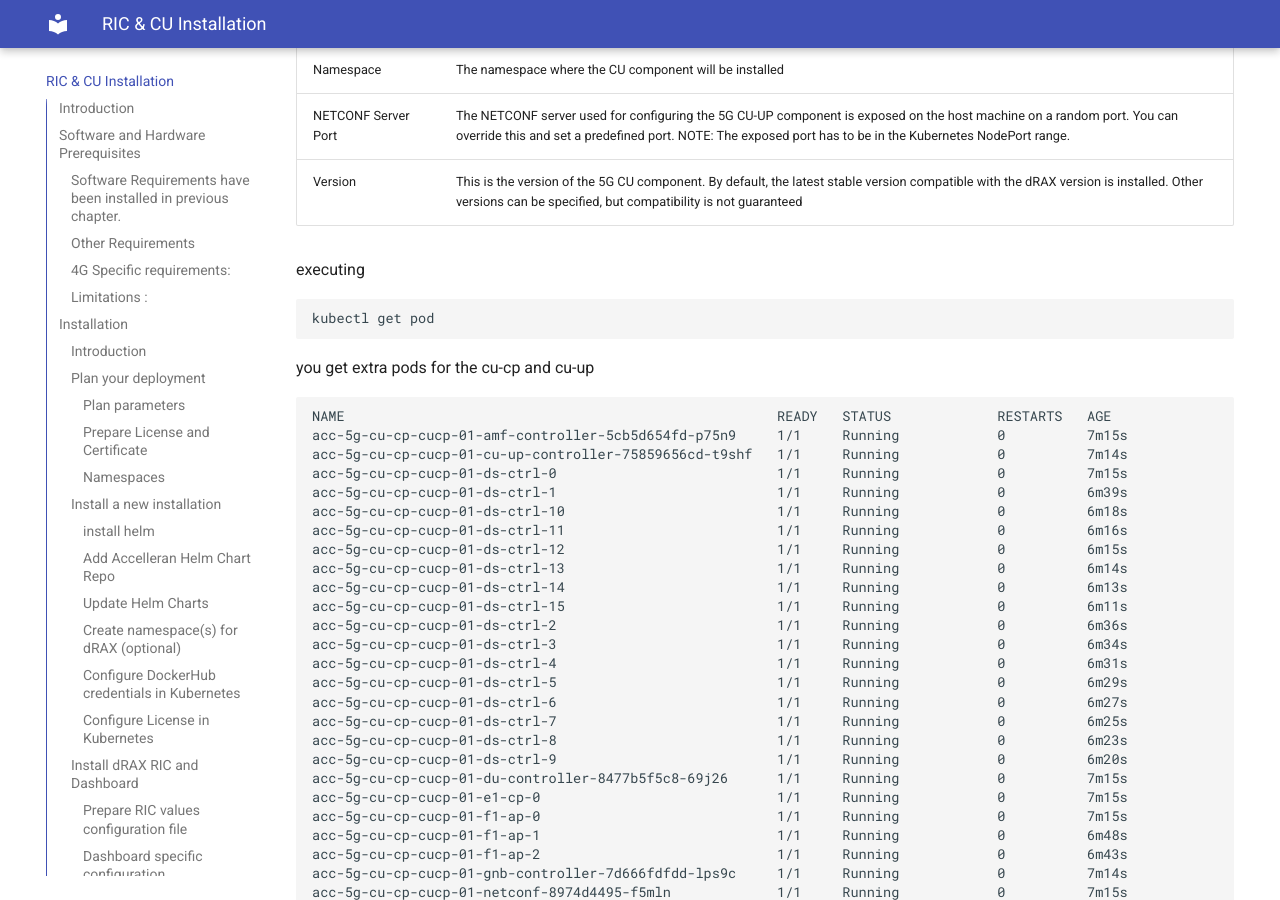
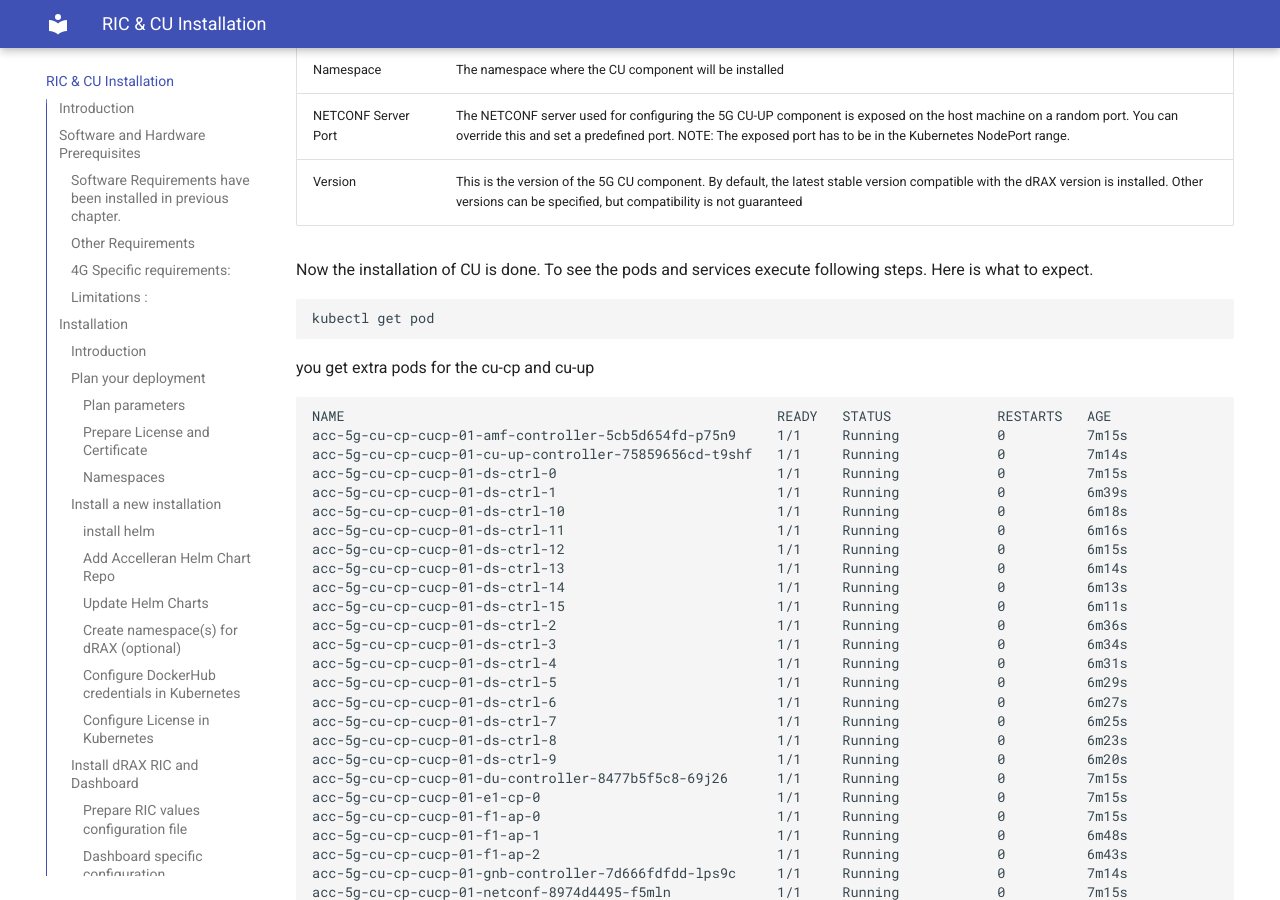
Before and after one commit to accelleran/drax-docs, an MkDocs documentation site: the page built from docs/drax-install/index.md, in a window 1280 px wide and 900 px high, scrolled down 15239 px. Built offline with MkDocs 1.6.1 and Material for MkDocs 9.7.7, drawn with Linux system fonts in a browser that asks for light colours; the version menu is left out.

Commit message:
Update index.md

````diff
--- a/docs/drax-install/index.md
+++ b/docs/drax-install/index.md
@@ -617,7 +617,7 @@ The optional parameters are:
 | NETCONF Server Port     | The NETCONF server used for configuring the 5G CU-UP component is exposed on the host machine on a random port. You can override this and set a predefined port. NOTE: The exposed port has to be in the Kubernetes NodePort range. |
 | Version                 | This is the version of the 5G CU component. By default, the latest stable version compatible with the dRAX version is installed. Other versions can be specified, but compatibility is not guaranteed |
 
-executing
+Now the installation of CU is done. To see the pods and services execute following steps. Here is what to expect.
 ``` bash
 kubectl get pod
 ```
````
